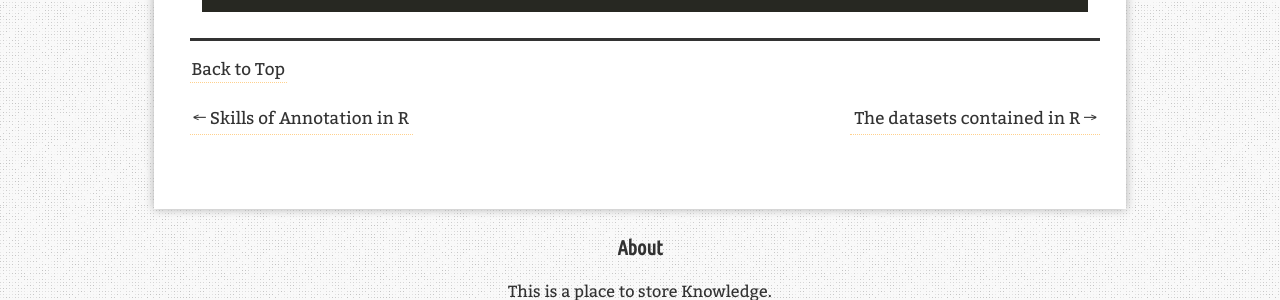
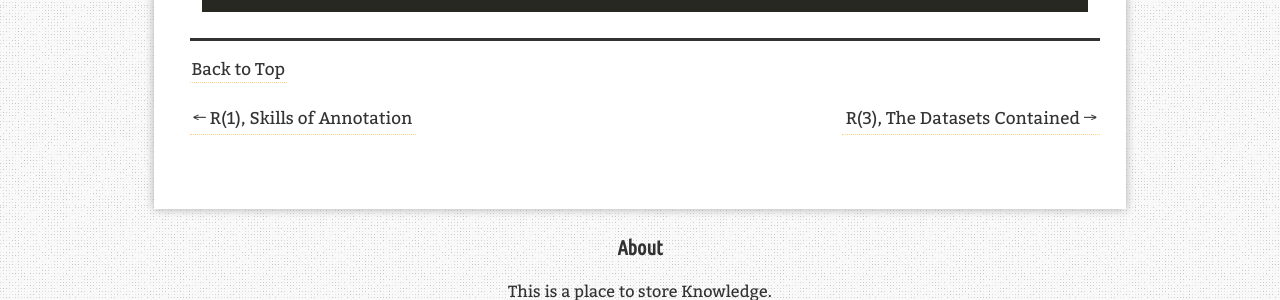
Before and after one commit to AuthurWhywait/AuthurWhywait.github.io, a Jekyll site: the page built from _posts/2021-04-24-R_2_data_types.md, in a window 1280 px wide and 900 px high, scrolled down 2936 px. Shown: the part 457-757 px from the top of the window. Built offline with Jekyll 4.4.1, drawn with Linux system fonts in a browser that asks for light colours; comment, search, counter and statistics services are not loaded; some of the changed text lies outside the part shown.

Commit message:
modify the name of R-series articles

```diff
--- a/_posts/2021-04-24-R_annotation_skills.md
+++ b/_posts/2021-04-24-R_1_annotation_skills.md
@@ -1,6 +1,6 @@
 ---
 layout: post
-title: "Skills of Annotation in R"
+title: "R(1), Skills of Annotation"
 description: "Annotation, R"
 categories: [R]
 tags: [R, Skills]
--- a/_posts/2021-04-24-R_data_types.md
+++ b/_posts/2021-04-24-R_2_data_types.md
@@ -1,6 +1,6 @@
 ---
 layout: post
-title: "Data Types in R"
+title: "R(2), Data Types"
 description: "Annotation, R"
 categories: [R]
 tags: [R, Skills]
--- a/_posts/2021-04-24-R_datasets.md
+++ b/_posts/2021-04-24-R_3_datasets.md
@@ -1,6 +1,6 @@
 ---
 layout: post
-title: "The datasets contained in R"
+title: "R(3), The Datasets Contained"
 description: "the datasets, R"
 categories: [R]
 tags: [R]
```
Also changed, not shown: _posts/2021-04-24-R_4_matrix_operations.md (renamed from _posts/2021-04-24-R_matrix_operations.md, +1 -1 lines).
